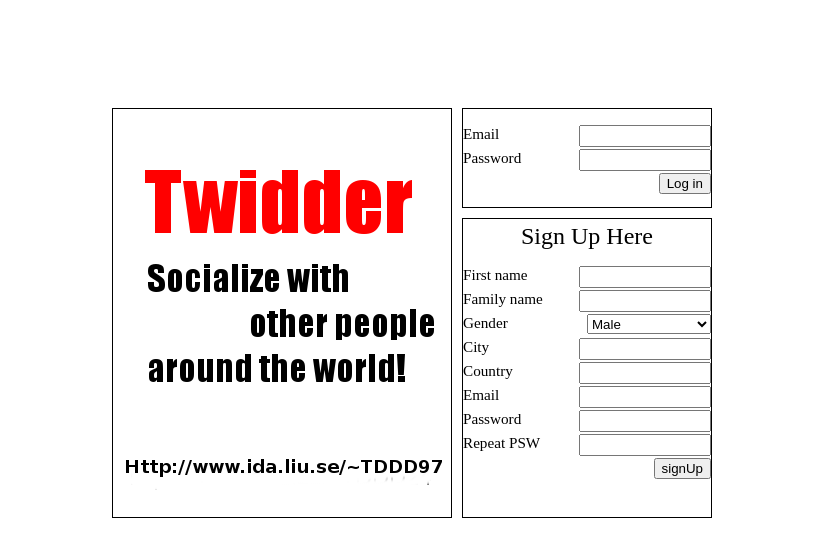
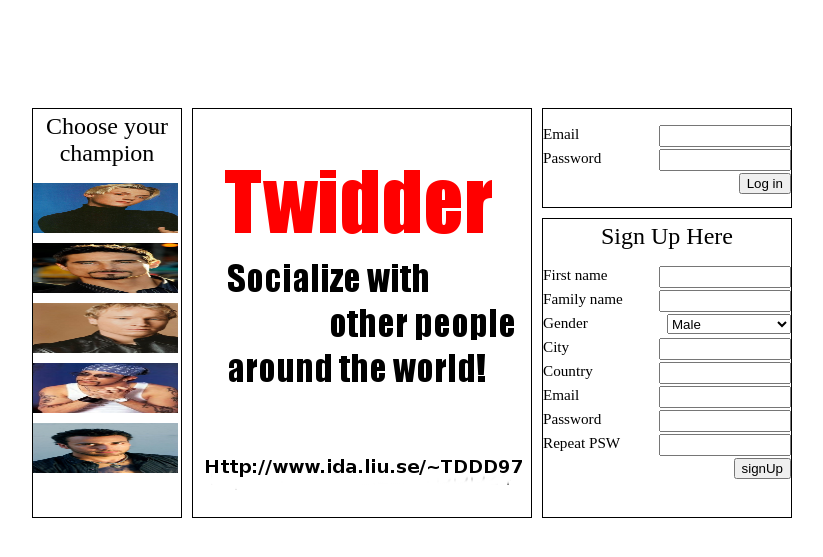
Before and after one commit to StianPedersen/TDDD97_Web_Programming, a Flask app: page / in a window 1280 px wide. Shown: the top 557 px of the page, without its empty margins (228-1051 px from the left). Run offline with Flask 2, Linux system fonts and the light colour scheme.

Commit message:
1 pinne CHECK

```diff
--- a/twidder/static/client.css
+++ b/twidder/static/client.css
@@ -1,22 +1,30 @@
 .grid-container{
   display: grid;
   grid-gap: 10px 10px;
-  grid-template-columns: 340px 250px;
+  grid-template-columns: 150px 340px 250px;
   grid-template-rows: 100px 300px;
 
   padding-top: 100px;
   justify-content: center;
 }
 
+.item0{
+  grid-row: 1/3;
+  grid-column: 1;
+  border: solid black 1px;
+
+
+}
 .item1{
 grid-row: 1/3;
+grid-column: 2/3;
 border: solid black 1px;
-background-image: url('wimage.png');
+background-image: url('pictures/wimage.png');
 }
 
 .item2{
 grid-row: 1;
-grid-column: 2/3;
+grid-column: 3/3;
 border: solid black 1px;
 
 padding-top: 2vh;
@@ -24,8 +32,15 @@ padding-top: 2vh;
 
 .item3{
 grid-row: 2/3;
-grid-column: 2/3;
+grid-column: 3/3;
 border: solid black 1px;
+}
+
+.picture-box{
+  width:145px;
+  height:50px;
+  margin-bottom: 10px;
+  position:center;
 }
 
 .left-home{
--- a/twidder/static/client.js
+++ b/twidder/static/client.js
@@ -12,6 +12,7 @@ displayView = function() {
   }
   else {
     myScript = document.getElementById("WelcomeScript");
+
     myDiv.innerHTML = myScript.innerHTML;
   }
 };
@@ -173,7 +174,6 @@ function logOut(){
  request.send(null);
 }
 
-
 signUpValidation = function(DataObject){
   if(DataObject.password1.value == DataObject.password2.value)
   {
@@ -331,7 +331,6 @@ printInfo = function(email, div_id){
   request.send(null);
 }
 
-
 printWall = function(email, div_id){
   let div=document.getElementById(div_id);
   div.innerHTML = "";
@@ -366,3 +365,28 @@ printWall = function(email, div_id){
   }
   request.send(null);
 }
+
+
+function allowDrop(ev) {
+  ev.preventDefault();
+
+}
+
+function drag(ev) {
+  ev.dataTransfer.setData("text", ev.target.id);
+}
+
+function drop(ev) {
+  ev.preventDefault();
+  var data = ev.dataTransfer.getData("text");
+  var nodeCopy = document.getElementById(data).cloneNode(true);
+  var node = document.getElementById("front_pic");
+  if(node.hasChildNodes())
+  {
+    while(node.firstChild){
+      node.removeChild(node.lastChild);
+    }
+  }
+  nodeCopy.id = "newId";
+  node.appendChild(nodeCopy);
+}
--- a/twidder/templates/client.html
+++ b/twidder/templates/client.html
@@ -3,15 +3,40 @@
     <title>
       Twidder
     </title>
-      <link rel="shortcut icon" href="../static/favicon.png" />
+      <link rel="shortcut icon" href="../static/pictures/favicon.png" />
       <link href="static/client.css" type="text/css" rel="stylesheet">
       <script src="static/client.js" type="text/javascript"></script>
       <script src="static/serverstub.js" type="text/javascript"></script>
       <script type="text/view" id="WelcomeScript">
         <div class="grid-container">
-          <div class="item1" id = "output"></div>
+          <div class="item0">
+            <header class="header-class">
+              Choose your champion
+            </header>
+            <div id='pic1' class="picture-box" >
+              <img id="drag1" src="../static/pictures/nick.jpg" draggable="true" ondragstart="drag(event)" width="100%" height="100%" object-fit="cover">
+            </div>
+            <div id='pic2' class="picture-box" >
+              <img id="drag2" src="../static/pictures/kevin.jpg" draggable="true" ondragstart="drag(event)" width="100%" height="100%" object-fit="cover">
+            </div>
+
+            <div id='pic3' class="picture-box">
+              <img id="drag3" src="../static/pictures/brian.jpg" draggable="true" ondragstart="drag(event)" width="100%" height="100%" object-fit="cover">
+            </div>
+            <div id='pic4' class="picture-box">
+              <img id="drag4" src="../static/pictures/alex.jpg" draggable="true" ondragstart="drag(event)" width="100%" height="100%" object-fit="cover">
+
+            </div>
+            <div id='pic5' class="picture-box">
+              <img id="drag5" src="../static/pictures/howie.jpg" draggable="true" ondragstart="drag(event)" width="100%" height="100%" object-fit="cover">
+            </div>
+          </div>
+
+          <div class="item1" id = "front_pic" ondrop="drop(event)"  ondragover="allowDrop(event)">
+          </div>
+
           <div class="item2">
-            <form >
+            <form>
             <div class= row>
                 <pretext>Email</pretext>
                 <input type="email" id="email" name="email" class="text-box" required></input>
```
Also changed, not shown: twidder/database.db, twidder/static/pictures/alex.jpg (added), twidder/static/pictures/alex.png (added), twidder/static/pictures/brian.jpg (added), twidder/static/pictures/favicon.png (renamed from twidder/static/favicon.png), twidder/static/pictures/howie.jpg (added), twidder/static/pictures/jeff.jpg (added), twidder/static/pictures/kevin.jpg (added), twidder/static/pictures/liu.jpg (added), twidder/static/pictures/monkey.jpg (added), twidder/static/pictures/nick.jpg (added), twidder/static/pictures/sara.jpeg (added), twidder/static/pictures/wimage.png (renamed from twidder/static/wimage.png).
